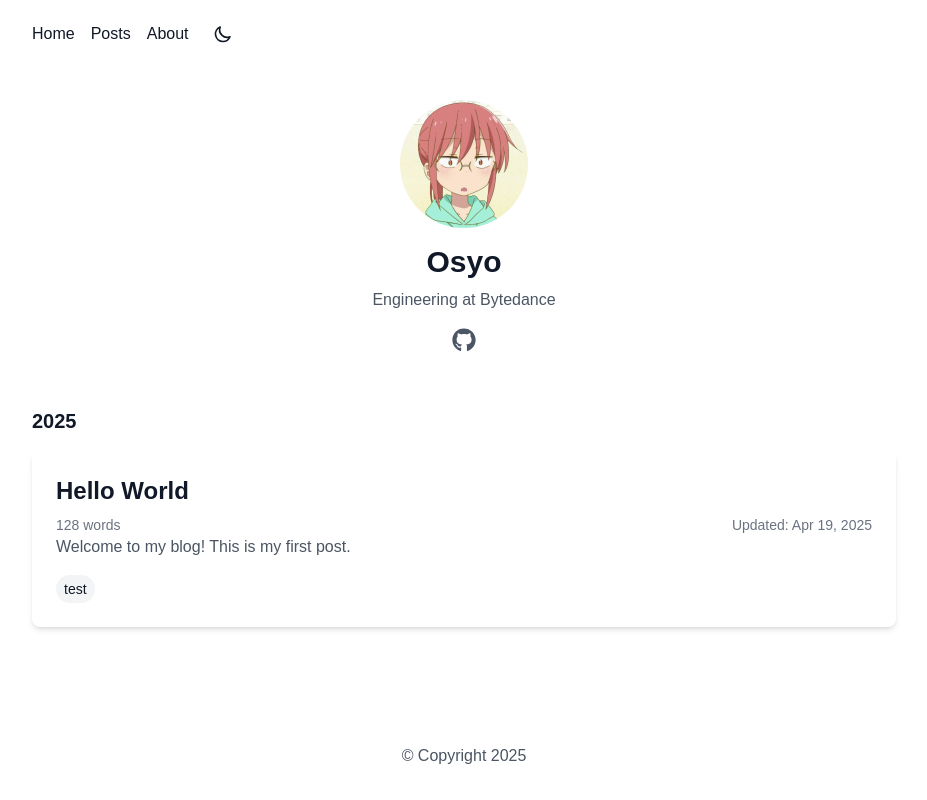
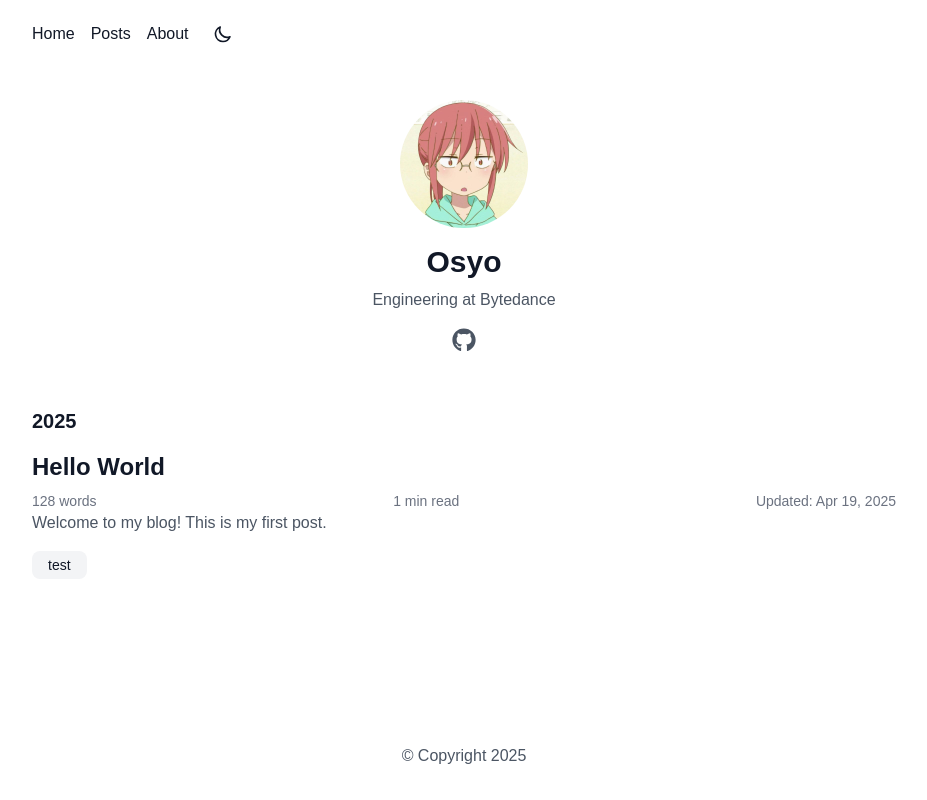
Before and after one commit to mioco/blog, a Next.js app: page / in a window 1280 px wide. Shown: the whole page, without its empty margins (176-1103 px from the left). Built offline with nearby package versions, Linux system fonts and the light colour scheme.

Commit message:
update sytle

```diff
--- a/src/app/post/[id]/page.tsx
+++ b/src/app/post/[id]/page.tsx
@@ -4,6 +4,7 @@ import { format } from 'date-fns';
 import Link from 'next/link';
 import { notFound } from 'next/navigation';
 import { Disqus } from '@/components/Disqus';
+import { TagList } from '@/components/TagList';
 
 export function generateStaticParams() {
   return getAllPostIds();
@@ -25,15 +26,7 @@ export default function PostPage({ params }: PostPageProps) {
           <header className="mb-8">
             <h1 className="text-3xl font-bold mb-4">{post.title}</h1>
             <div className="flex flex-wrap gap-2 mb-4">
-              {post.tags.map((tag) => (
-                <Link
-                  key={tag}
-                  href={`/posts?tag=${tag}`}
-                  className="px-2 py-1 bg-gray-100 rounded-full text-sm hover:bg-gray-200"
-                >
-                  {tag}
-                </Link>
-              ))}
+              <TagList tags={post.tags} />
             </div>
             <div className="flex justify-between text-sm text-gray-500">
               <span>{post.wordCount} words</span>
--- a/src/components/PostCard.tsx
+++ b/src/components/PostCard.tsx
@@ -1,6 +1,7 @@
 import Link from 'next/link';
 import { format } from 'date-fns';
 import { PostMetadata } from '@/types/post';
+import { TagList } from './TagList';
 
 interface PostCardProps {
   post: PostMetadata;
@@ -8,26 +9,18 @@ interface PostCardProps {
 
 export default function PostCard({ post }: PostCardProps) {
   return (
-    <article className="mb-8 p-6 rounded-lg shadow-md hover:shadow-lg transition-shadow">
+    <article className="mb-8 rounded-lg">
       <Link href={`/post/${post.id}`}>
         <h2 className="text-2xl font-bold mb-2 hover:text-blue-600">{post.title}</h2>
       </Link>
+
       <div className="flex justify-between text-sm text-gray-500">
         <span>{post.wordCount} words</span>
-        <span>Updated: {format(new Date(post.updatedAt), 'MMM d, yyyy')}</span>
+        <span>{post.readingTime} min read</span>
+        <span>Updated: {format(new Date(post.updatedAt || post.date), 'MMM d, yyyy')}</span>
       </div>
       <p className="text-gray-600 mb-4">{post.excerpt}</p>
-      <div className="flex flex-wrap gap-2">
-        {post.tags.map((tag) => (
-          <Link
-            key={tag}
-            href={`/posts?tag=${tag}`}
-            className="px-2 py-1 bg-gray-100 dark:bg-gray-800 rounded-full text-sm hover:bg-gray-200 dark:hover:bg-gray-700"
-          >
-            {tag}
-          </Link>
-        ))}
-      </div>
+      <TagList tags={post.tags} />
     </article>
   );
 }
--- /dev/null
+++ b/src/components/Tag.tsx
@@ -0,0 +1,18 @@
+import Link from 'next/link';
+
+interface TagProps {
+  tag: string;
+  href?: string;
+  className?: string;
+}
+
+export const Tag = ({ tag, href = `/posts?tag=${tag}`, className = '' }: TagProps) => {
+  return (
+    <Link
+      href={href}
+      className={`px-4 py-1 bg-gray-100 dark:bg-gray-800 rounded-lg text-sm hover:bg-gray-200 dark:hover:bg-gray-700 ${className}`}
+    >
+      {tag}
+    </Link>
+  );
+};
--- /dev/null
+++ b/src/components/TagList.tsx
@@ -0,0 +1,16 @@
+import { Tag } from './Tag';
+
+interface TagListProps {
+  tags: string[];
+  className?: string;
+}
+
+export const TagList = ({ tags, className = '' }: TagListProps) => {
+  return (
+    <div className={`flex flex-wrap gap-2 ${className}`}>
+      {tags.map((tag) => (
+        <Tag key={tag} tag={tag} />
+      ))}
+    </div>
+  );
+};
```
